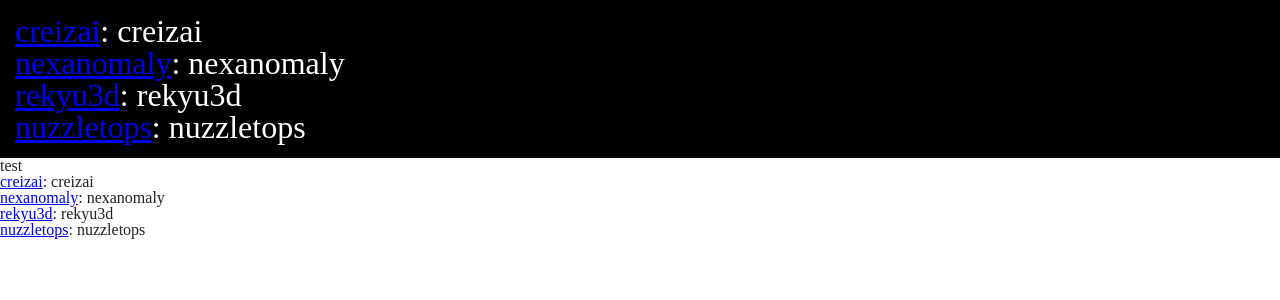
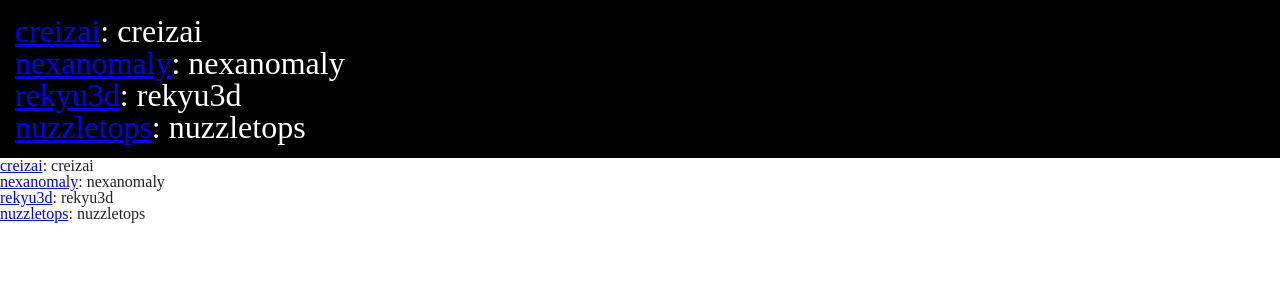
Before and after one commit to Creizai/project-5, a React (Create React App) app: page /user in a window 1280 px wide. Shown: the top 300 px of the page. Built offline with nearby package versions, Linux system fonts and the light colour scheme.

Commit message:
added a switch statement in hopes it would help re-render it does not

```diff
--- a/src/App.js
+++ b/src/App.js
@@ -1,7 +1,7 @@
 import React, { Component } from "react";
 import "./reset.css";
 import "./App.css";
-import { Route, Link } from "react-router-dom";
+import { Route, Link, Switch } from "react-router-dom";
 import PlayerInfo from "./PlayerInfo";
 import Players from "./Players";
 import Home from "./Home";
@@ -46,7 +46,7 @@ class App extends Component {
     return (
       <div className="App">
         <header className="App-header">{list}</header>
-
+        <Switch>
           <Route path="/" exact component={Home} />
           <Route path="/user" exact component={Players} />
           <Route
@@ -61,6 +61,7 @@ class App extends Component {
               />
             )}
           />
+        </Switch>
       </div>
     );
   }
--- a/src/Players.js
+++ b/src/Players.js
@@ -1,6 +1,6 @@
 import React, { Component } from "react";
 import listOfPlayers from "./list.json";
-import { Link } from "react-router-dom";
+import { Link, Switch } from "react-router-dom";
 
 class Players extends Component {
   render() {
@@ -15,12 +15,7 @@ class Players extends Component {
         </div>
       );
     });
-    return (
-      <div>
-        <p>test</p>
-        {list}
-      </div>
-    );
+    return <div>{list}</div>;
   }
 }
 
```
Lines whose indentation alone changed are shown as unchanged.
